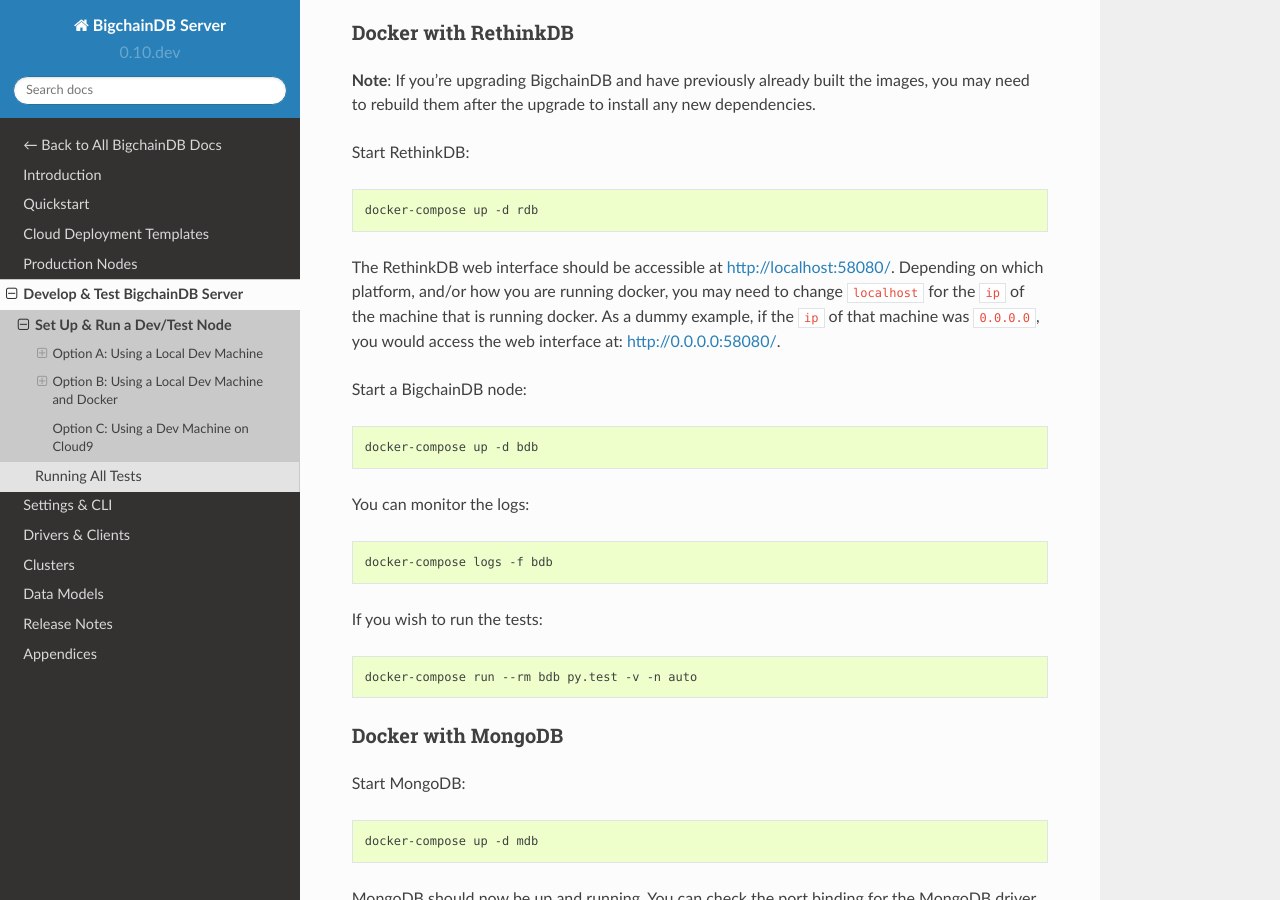
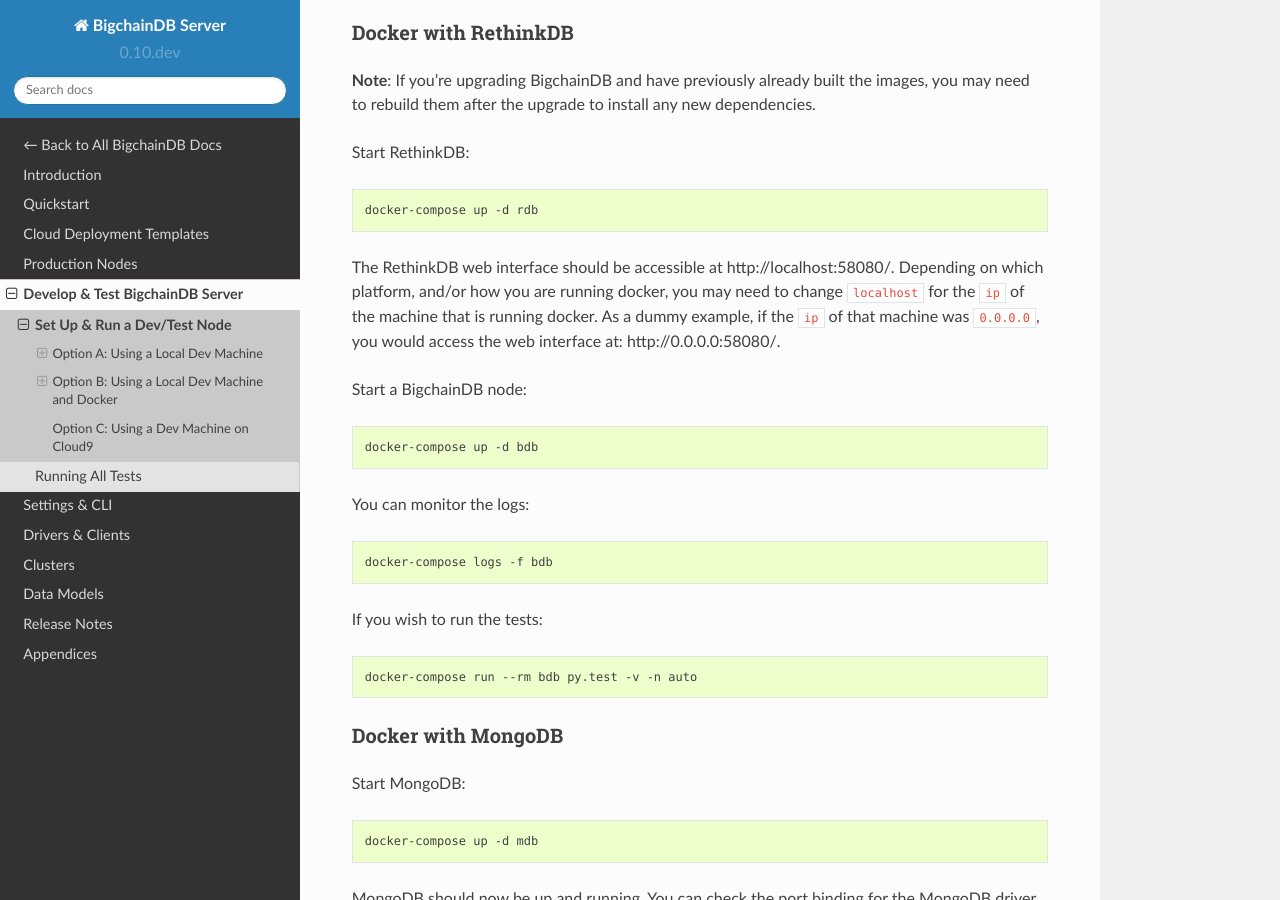
Before and after one commit to bigchaindb/bigchaindb, a Sphinx documentation site: the page built from docs/server/source/dev-and-test/setup-run-node.md, in a window 1280 px wide and 900 px high, scrolled down 1993 px. Built offline with Sphinx 7.4.7 and the Read the Docs theme 2.0.0, drawn with Linux system fonts in a browser that asks for light colours; pages that are not in the unit, such as notebooks, are missing from menus; some of the changed text lies outside the part shown.

````diff
--- a/docs/server/source/dev-and-test/setup-run-node.md
+++ b/docs/server/source/dev-and-test/setup-run-node.md
@@ -23,7 +23,9 @@ Start RethinkDB using:
 $ rethinkdb
 ```
 
-You can verify that RethinkDB is running by opening the RethinkDB web interface in your web browser. It should be at [http://localhost:8080/](http://localhost:8080/).
+You can verify that RethinkDB is running by opening the RethinkDB web interface in your web browser. It should be at http://localhost:8080/
+
+<!-- Don't hyperlink http://localhost:8080/ because Sphinx will fail when you do "make linkcheck" -->
 
 To run BigchainDB Server, do:
 ```text
@@ -87,11 +89,11 @@ Start RethinkDB:
 docker-compose up -d rdb
 ```
 
-The RethinkDB web interface should be accessible at <http://localhost:58080/>.
+The RethinkDB web interface should be accessible at http://localhost:58080/.
 Depending on which platform, and/or how you are running docker, you may need
 to change `localhost` for the `ip` of the machine that is running docker. As a
 dummy example, if the `ip` of that machine was `0.0.0.0`, you would access the
-web interface at: <http://0.0.0.0:58080/>.
+web interface at: http://0.0.0.0:58080/.
 
 Start a BigchainDB node:
 
````
